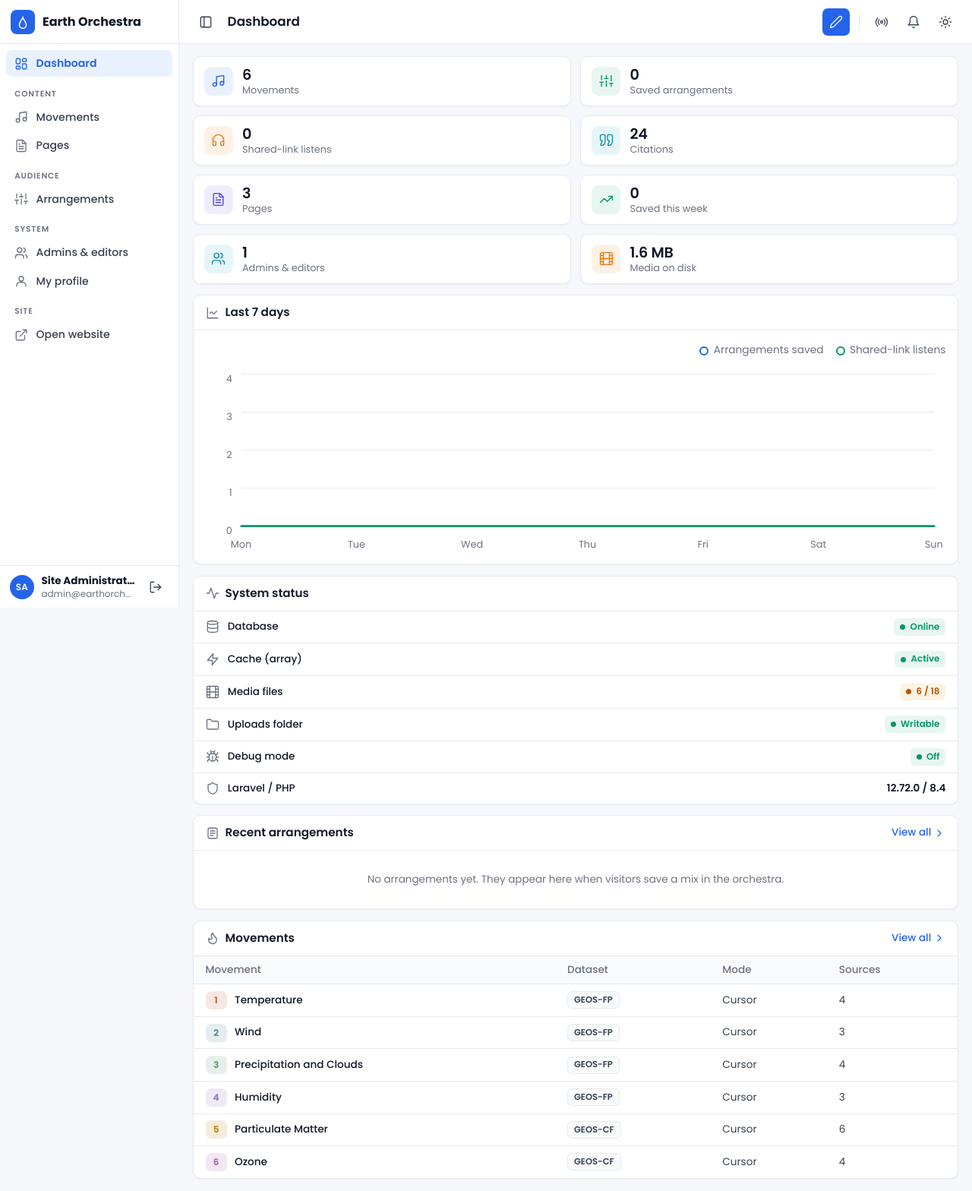
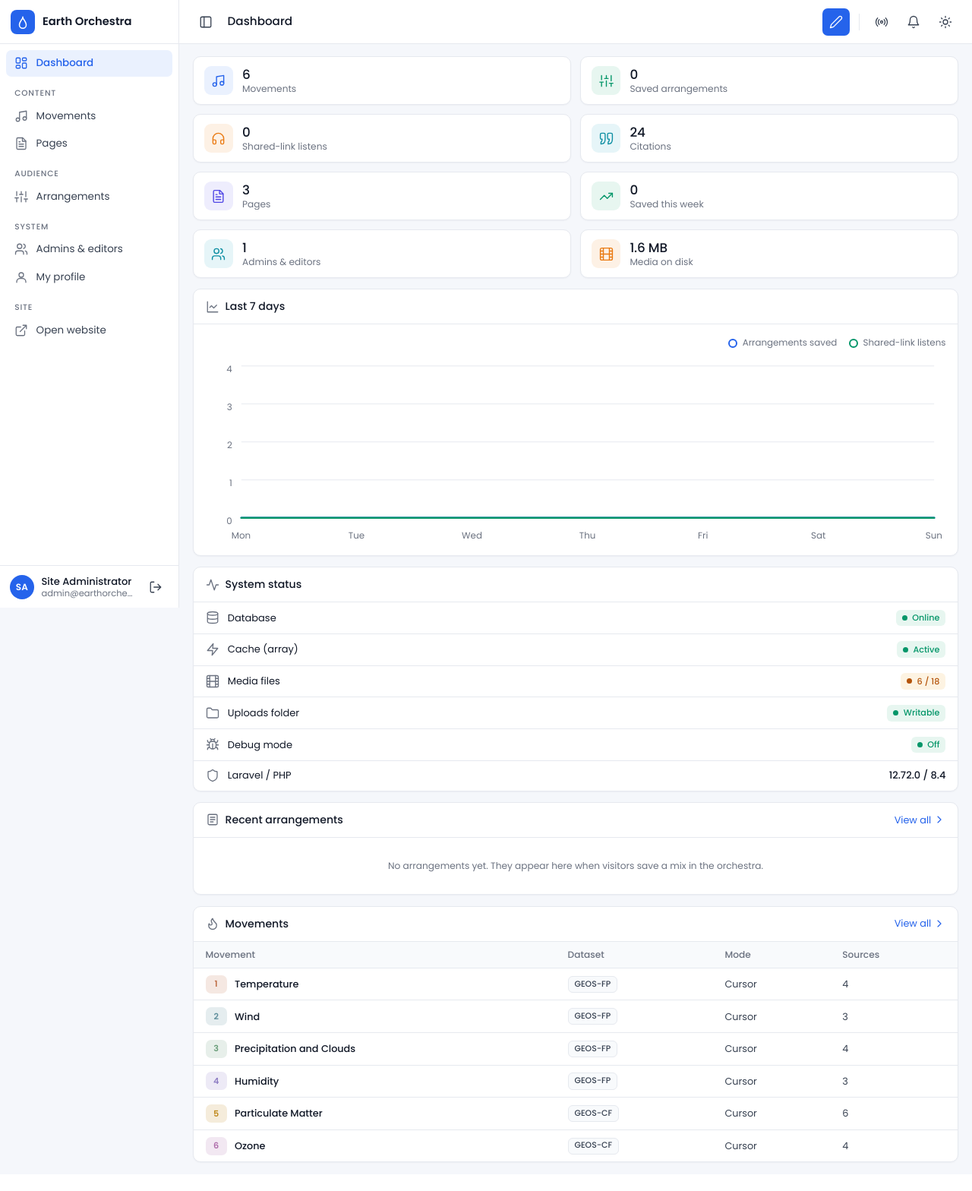
Before and after one commit to sha22kin/earthorchestra, a Laravel app: page /admin in a window 1280 px wide. Shown: the whole page at 76% size. After the commit the page ends 1531 px from the top, so only its background shows below. Run offline with Laravel 12, Linux system fonts and the light colour scheme; a user stored in the database is signed in; data comes from the database, SQL or seed files in the repository; data that the repository does not hold is empty; style sheets or scripts are compiled from the project's sources.

Commit message:
Admin: smaller, lighter type

```diff
--- a/resources/css/admin.css
+++ b/resources/css/admin.css
@@ -762,3 +762,43 @@ body.auth {
 .auth__card h1 { margin-top: 1.1rem; font-size: 1.2rem; }
 
 .form-side .fields-2 { grid-template-columns: 1fr; }
+
+/* Lighter, smaller type */
+body.admin { font-size: 13px; }
+.brand { font-size: 0.92rem; font-weight: 600; }
+.topbar__title { font-size: 0.95rem; font-weight: 500; }
+.sidenav__link { font-size: 0.84rem; font-weight: 400; }
+.sidenav__link.is-active { font-weight: 500; }
+.sidenav__label { font-weight: 500; }
+.whoami__text strong { font-size: 0.82rem; font-weight: 500; }
+.whoami__text small { font-size: 0.72rem; }
+
+.stat__body strong { font-size: 1.05rem; font-weight: 500; }
+.stat__body span { font-size: 0.76rem; }
+.card__head h2 { font-size: 0.88rem; font-weight: 500; }
+.tile h2 { font-size: 0.95rem; font-weight: 500; }
+.status li > span:nth-of-type(1) { font-weight: 400; }
+.status__value { font-weight: 500; }
+
+.strong, .row-link { font-weight: 500; }
+.table { font-size: 0.8rem; }
+.table th { font-size: 0.76rem; font-weight: 500; }
+.pill { font-size: 0.7rem; font-weight: 500; }
+.tag { font-size: 0.68rem; font-weight: 500; }
+.swatch { font-weight: 600; font-size: 0.7rem; }
+
+.btn { font-size: 0.8rem; font-weight: 500; }
+.btn--sm { font-size: 0.76rem; }
+.link { font-size: 0.8rem; font-weight: 400; }
+.field label { font-size: 0.76rem; font-weight: 500; }
+.field input, .field select, .field textarea,
+.repeater input, .repeater textarea,
+.toolbar select, .search input { font-size: 0.82rem; }
+.field__hint, .field__error { font-size: 0.74rem; }
+.upload strong { font-weight: 500; font-size: 0.8rem; }
+.upload small { font-size: 0.72rem; }
+.chart__legend, .chart__labels { font-size: 0.74rem; }
+.bars__name, .bars__value { font-weight: 400; }
+.toast { font-weight: 400; font-size: 0.82rem; }
+.auth__card h1 { font-size: 1.05rem; font-weight: 500; }
+.empty, .muted.small, .small { font-size: 0.76rem; }
```
Also changed, not shown: 3 other files.
